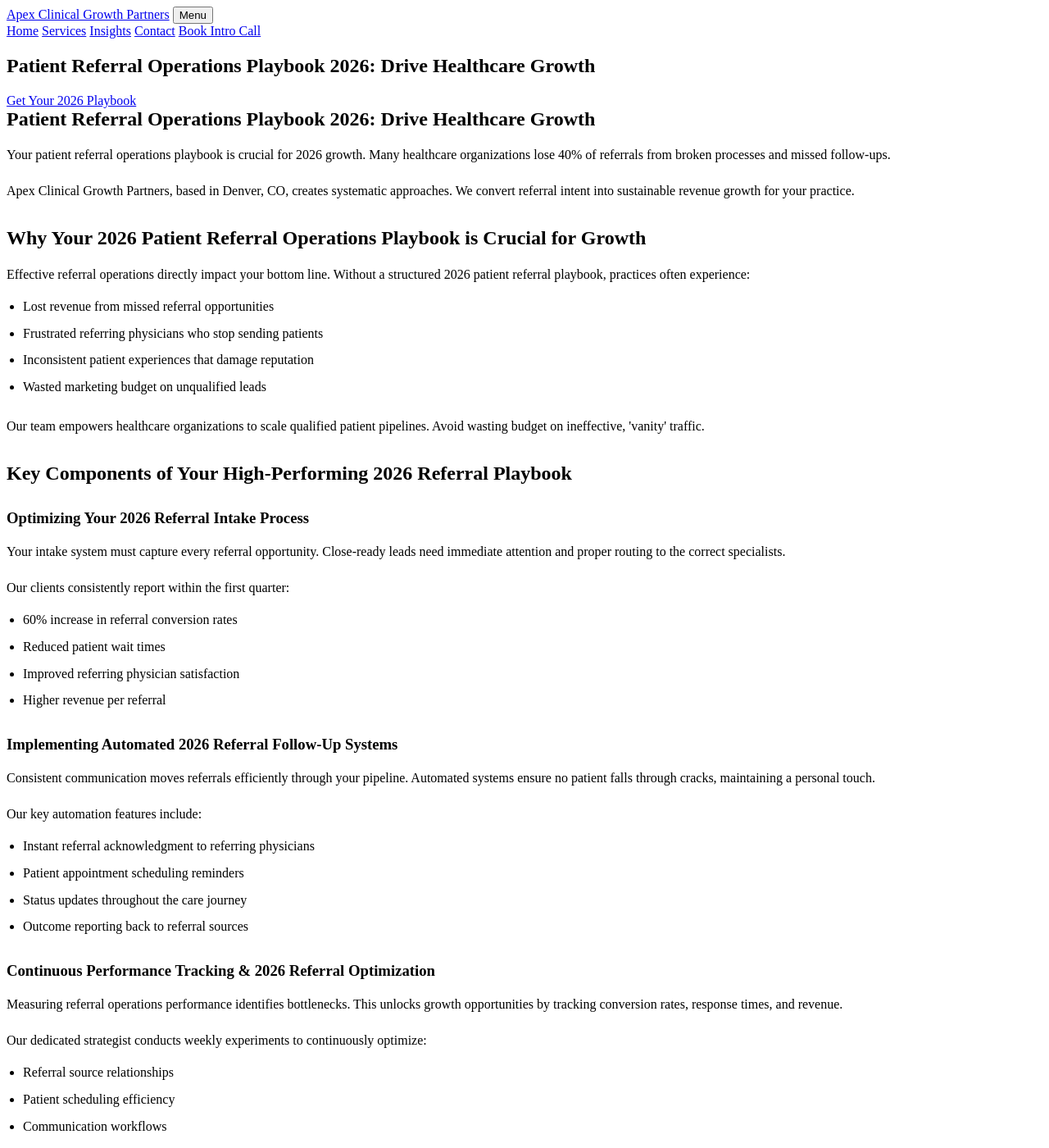
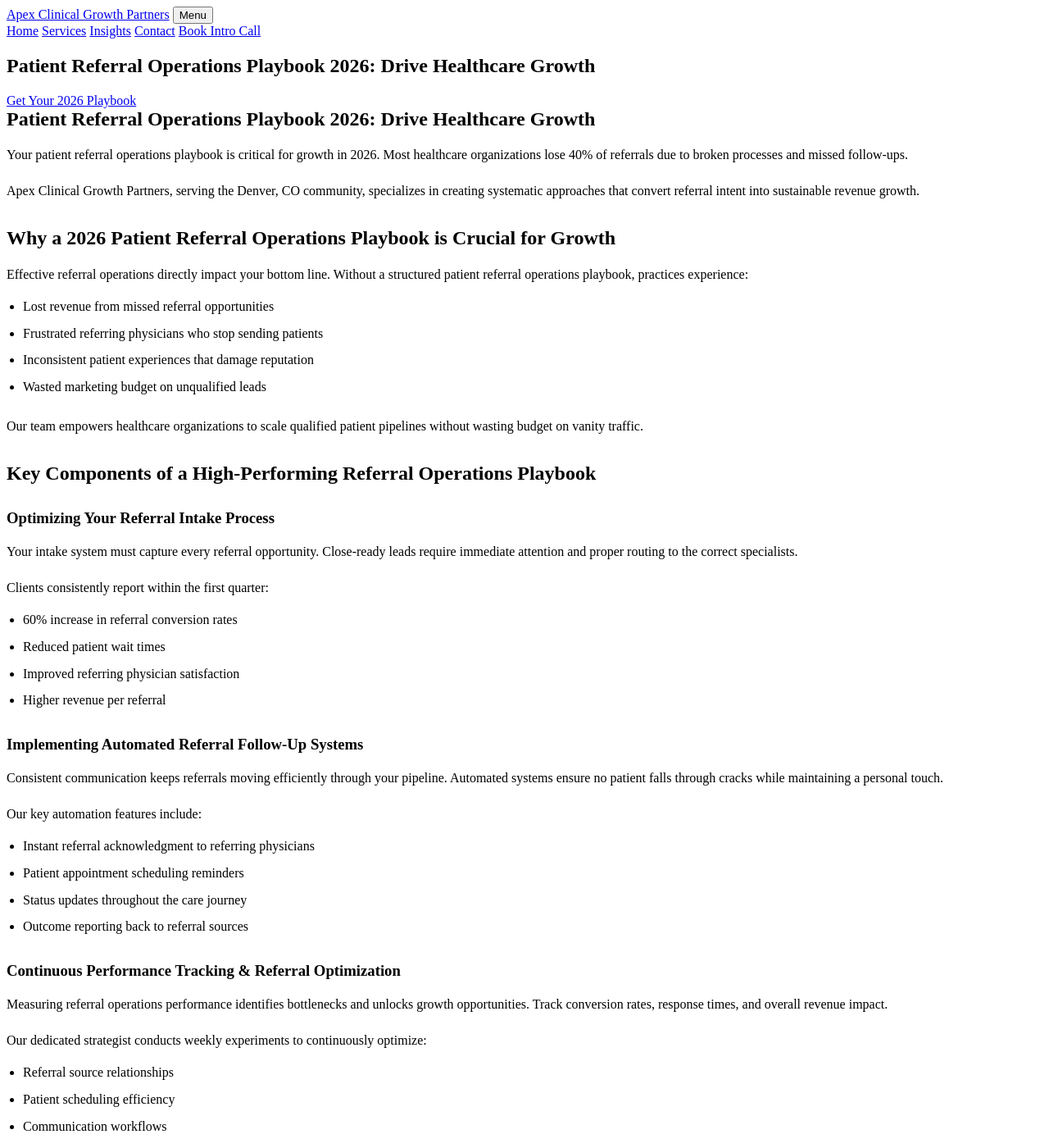
Before and after one commit to prjctlphbt/orbitr-canary-angular-20260228, a Jekyll site: the page angular-referral-ops-playbook-20260228142149.html, which Jekyll copies as it is, in a window 1280 px wide and 1400 px high. Shown: the whole window at 82% size. Built offline with Jekyll 4.4.1, drawn with Linux system fonts in a browser that asks for light colours; some of the changed text lies outside the part shown.

Commit message:
Rollback: Revert changes to angular-referral-ops-playbook-20260228142149.html

```diff
--- a/angular-referral-ops-playbook-20260228142149.html
+++ b/angular-referral-ops-playbook-20260228142149.html
@@ -102,36 +102,36 @@
 <main class="page-main">
 <section class="page-hero landing-hero">
 <div class="container">
-<h1 translate="no">Patient Referral Operations Playbook 2026: Drive Healthcare Growth</h1>
+<h1>Patient Referral Operations Playbook 2026: Drive Healthcare Growth</h1>
 <a class="cta" href="/services/">Get Your 2026 Playbook</a>
 </div>
 </section>
 <section class="landing-content">
 <div class="container orbitr-generated-content">
-<h1 translate="no">Patient Referral Operations Playbook 2026: Drive Healthcare Growth</h1>
-<p>Your patient referral operations playbook is crucial for 2026 growth. Many healthcare organizations lose 40% of referrals from broken processes and missed follow-ups.</p>
-<p>Apex Clinical Growth Partners, based in Denver, CO, creates systematic approaches. We convert referral intent into sustainable revenue growth for your practice.</p>
-<h2 translate="no">Why Your 2026 Patient Referral Operations Playbook is Crucial for Growth</h2>
-<p>Effective referral operations directly impact your bottom line. Without a structured 2026 patient referral playbook, practices often experience:</p>
+<h1>Patient Referral Operations Playbook 2026: Drive Healthcare Growth</h1>
+<p>Your patient referral operations playbook is critical for growth in 2026. Most healthcare organizations lose 40% of referrals due to broken processes and missed follow-ups.</p>
+<p>Apex Clinical Growth Partners, serving the Denver, CO community, specializes in creating systematic approaches that convert referral intent into sustainable revenue growth.</p>
+<h2>Why a 2026 Patient Referral Operations Playbook is Crucial for Growth</h2>
+<p>Effective referral operations directly impact your bottom line. Without a structured patient referral operations playbook, practices experience:</p>
 <ul>
 <li>Lost revenue from missed referral opportunities</li>
 <li>Frustrated referring physicians who stop sending patients</li>
 <li>Inconsistent patient experiences that damage reputation</li>
 <li>Wasted marketing budget on unqualified leads</li>
 </ul>
-<p>Our team empowers healthcare organizations to scale qualified patient pipelines. Avoid wasting budget on ineffective, 'vanity' traffic.</p>
-<h2 translate="no">Key Components of Your High-Performing 2026 Referral Playbook</h2>
-<h3 translate="no">Optimizing Your 2026 Referral Intake Process</h3>
-<p>Your intake system must capture every referral opportunity. Close-ready leads need immediate attention and proper routing to the correct specialists.</p>
-<p>Our clients consistently report within the first quarter:
+<p>Our team empowers healthcare organizations to scale qualified patient pipelines without wasting budget on vanity traffic.</p>
+<h2>Key Components of a High-Performing Referral Operations Playbook</h2>
+<h3>Optimizing Your Referral Intake Process</h3>
+<p>Your intake system must capture every referral opportunity. Close-ready leads require immediate attention and proper routing to the correct specialists.</p>
+<p>Clients consistently report within the first quarter:
 <ul>
 <li>60% increase in referral conversion rates</li>
 <li>Reduced patient wait times</li>
 <li>Improved referring physician satisfaction</li>
 <li>Higher revenue per referral</li>
 </ul></p>
-<h3 translate="no">Implementing Automated 2026 Referral Follow-Up Systems</h3>
-<p>Consistent communication moves referrals efficiently through your pipeline. Automated systems ensure no patient falls through cracks, maintaining a personal touch.</p>
+<h3>Implementing Automated Referral Follow-Up Systems</h3>
+<p>Consistent communication keeps referrals moving efficiently through your pipeline. Automated systems ensure no patient falls through cracks while maintaining a personal touch.</p>
 <p>Our key automation features include:
 <ul>
 <li>Instant referral acknowledgment to referring physicians</li>
@@ -139,8 +139,8 @@
 <li>Status updates throughout the care journey</li>
 <li>Outcome reporting back to referral sources</li>
 </ul></p>
-<h3 translate="no">Continuous Performance Tracking &amp; 2026 Referral Optimization</h3>
-<p>Measuring referral operations performance identifies bottlenecks. This unlocks growth opportunities by tracking conversion rates, response times, and revenue.</p>
+<h3>Continuous Performance Tracking &amp; Referral Optimization</h3>
+<p>Measuring referral operations performance identifies bottlenecks and unlocks growth opportunities. Track conversion rates, response times, and overall revenue impact.</p>
 <p>Our dedicated strategist conducts weekly experiments to continuously optimize:
 <ul>
 <li>Referral source relationships</li>
@@ -148,16 +148,15 @@
 <li>Communication workflows</li>
 <li>Revenue conversion metrics</li>
 </ul></p>
-<h2 translate="no">Transform Your Patient Referral Operations for 2026 Success</h2>
-<p>A comprehensive patient referral playbook transforms scattered processes into robust, revenue-generating systems. Structured approaches deliver qualified growth within 90 days.</p>
-<p>Our services build sustainable referral operations that scale with your practice. We create systems generating genuine revenue intent, not just vanity traffic.</p>
-<p>Ready to elevate your 2026 patient referrals? Contact our experts today for a personalized growth strategy session. Call (720) 555-0105.</p>
-<p>You can also reach us at hello@apexclinicalgrowth.com to discuss your referral strategy.</p>
+<h2>Transform Your Patient Referral Operations for 2026 Success</h2>
+<p>A comprehensive patient referral operations playbook transforms scattered processes into robust, revenue-generating systems. Healthcare organizations using structured approaches see qualified growth within 90 days.</p>
+<p>Our services focus on building sustainable referral operations that scale with your practice. We create systems that generate genuine revenue intent, not just vanity traffic.</p>
+<p>Ready to elevate your patient referrals in 2026? Contact our experts today at (720) 555-0105 or hello@apexclinicalgrowth.com for a personalized referral growth strategy session.</p>
 </div>
 </section>
 <section class="landing-cta">
 <div class="container">
-<h2 translate="no">Ready for 2026 Growth?</h2>
+<h2>Ready for 2026 Growth?</h2>
 <a class="cta" href="/services/">Schedule Your Consultation</a>
 </div>
 </section>
```
Also changed, not shown: other parts of angular-referral-ops-playbook-20260228142149.html (+2 -2 lines).
